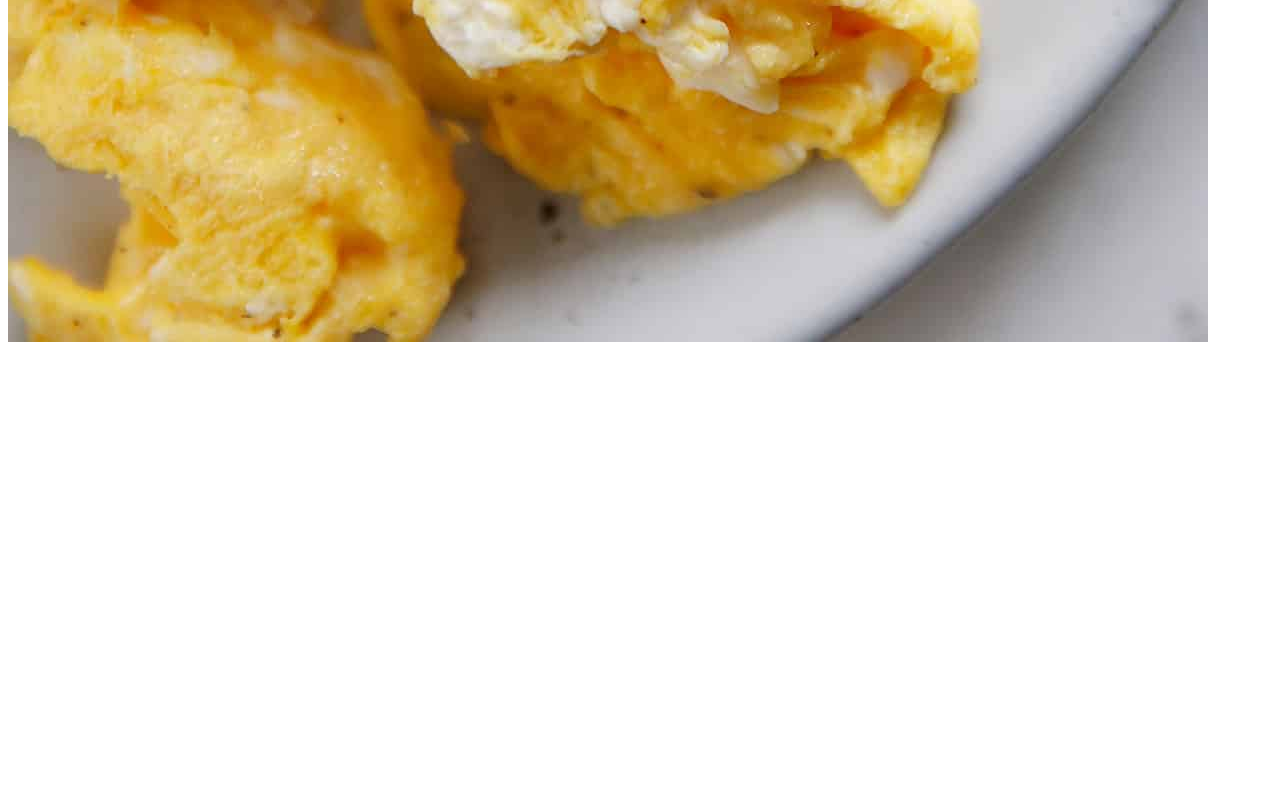
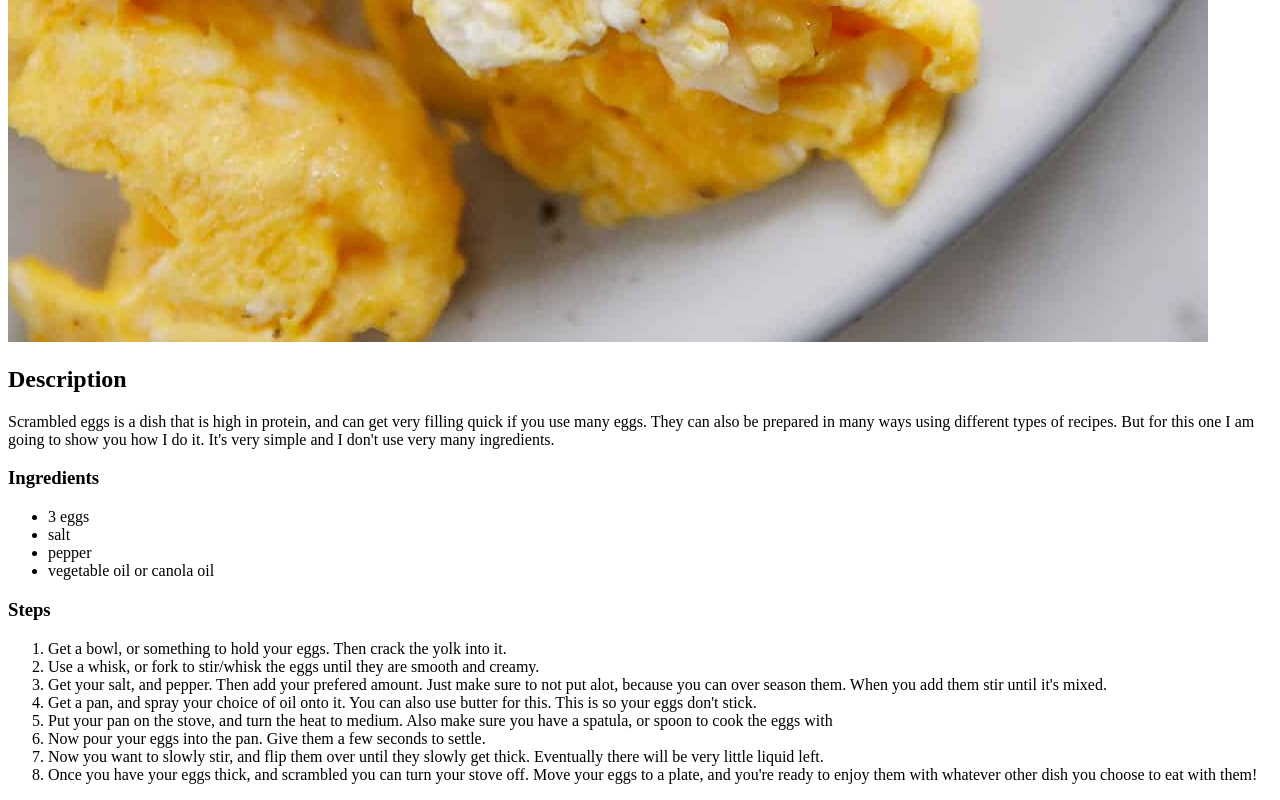
Before and after one commit to CasualV1/odin-recipes, a plain HTML site: page scrambled-eggs.html in a window 1280 px wide. Shown: the part 1538-2338 px from the top of the page. Before the commit the page ends 1892 px from the top, so only its background shows below. Drawn offline with Linux system fonts and the light colour scheme.

Commit message:
Add description and instructions to egg recipe
I added the description of the scrambled eggs dish, the ingredients,
, and the steps required to prepare the dish.

```diff
--- a/scrambled-eggs.html
+++ b/scrambled-eggs.html
@@ -9,5 +9,30 @@
     <body>
         <h1>Scrambled Eggs</h1>
         <img src="images/scrambled-eggs.jpg" alt="Scrambled eggs with pepper sprinkled on top">
+
+         <h2>Description</h2>
+         <p>Scrambled eggs is a dish that is high in protein, and can get very filling quick if you use many eggs.
+            They can also be prepared in many ways using different types of recipes. But for this one I am going to
+            show you how I do it. It's very simple and I don't use very many ingredients.  </p>
+
+            <h3>Ingredients</h3>
+            <ul>
+                <li>3 eggs</li>
+                <li>salt</li>
+                <li>pepper</li>
+                <li>vegetable oil or canola oil</li>
+            </ul>
+
+            <h3>Steps</h3>
+            <ol>
+                <li>Get a bowl, or something to hold your eggs. Then crack the yolk into it.</li>
+                <li>Use a whisk, or fork to stir/whisk the eggs until they are smooth and creamy.</li>
+                <li>Get your salt, and pepper. Then add your prefered amount. Just make sure to not put alot, because you can over season them. When you add them stir until it's mixed.</li>
+                <li>Get a pan, and spray your choice of oil onto it. You can also use butter for this. This is so your eggs don't stick.</li>
+                <li>Put your pan on the stove, and turn the heat to medium. Also make sure you have a spatula, or spoon to cook the eggs with</li>
+                <li>Now pour your eggs into the pan. Give them a few seconds to settle.</li>
+                <li>Now you want to slowly stir, and flip them over until they slowly get thick. Eventually there will be very little liquid left.</li>
+                <li>Once you have your eggs thick, and scrambled you can turn your stove off. Move your eggs to a plate, and you're ready to enjoy them with whatever other dish you choose to eat with them!</li>
+            </ol>
     </body>
  </html>
```
Also changed, not shown: chicken-and-rice.html (+3 -0 lines), frito-pie.html (+3 -0 lines).
